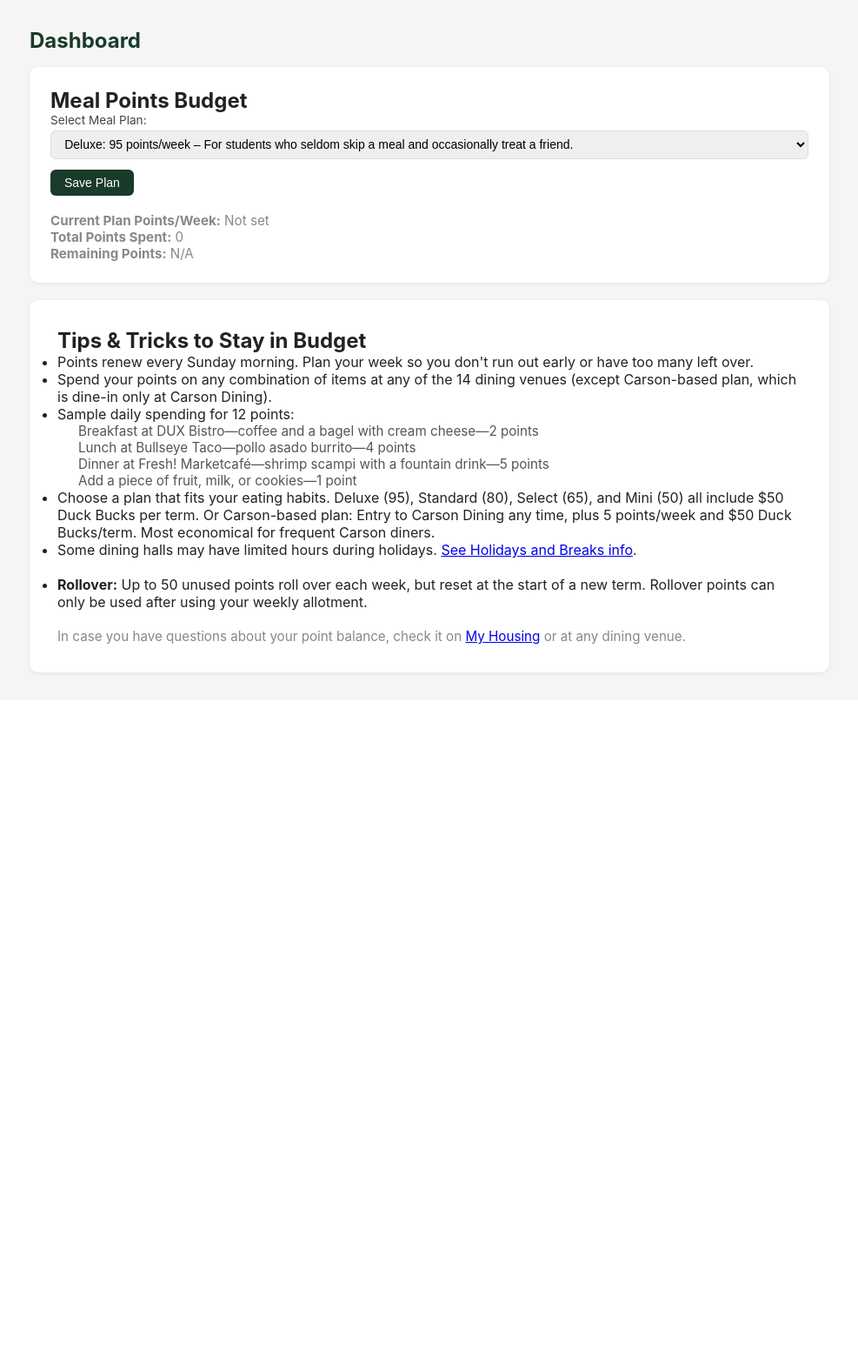
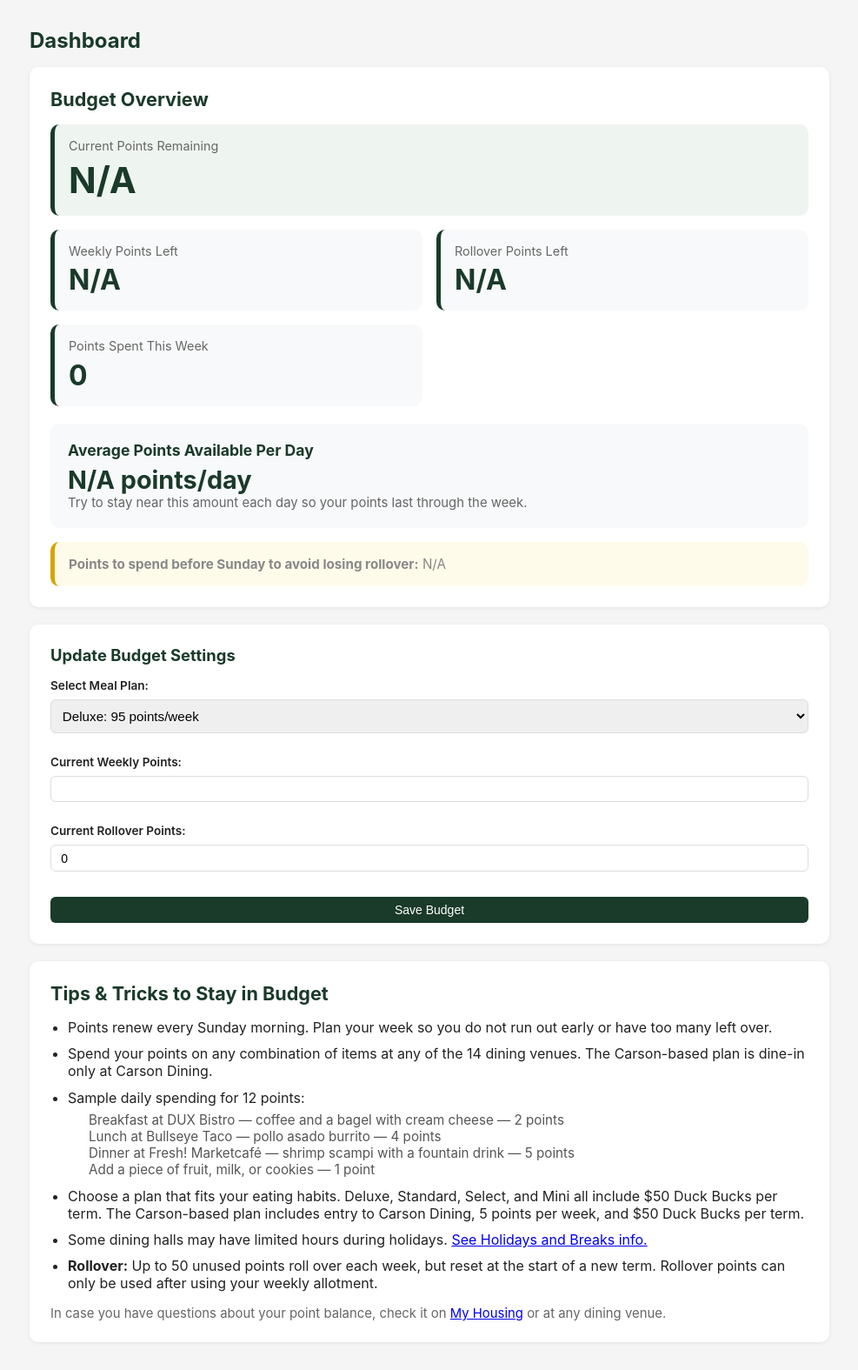
Before and after one commit to HaydenOelke/CS422-Project-2, a Flask app: page / in a window 1280 px wide. Shown: the part 52-1627 px from the top of the page at 87% size, without its empty margins (146-1133 px from the left). Before the commit the page ends 828 px from the top, so only its background shows below. Run offline with Flask 3, Linux system fonts and the light colour scheme; data that the repository does not hold is empty.

Commit message:
Add budget tracking and weekly spending updates
Added budget tracking support for the dashboard and purchase system. Updated purchases so logged meals are saved to the purchases collection and affect the current points balance. Added helpers for weekly spending, current remaining points, adding purchases again, and restoring points when purchases are deleted. Updated dashboard logic to display budget information based on the stored budget state instead of only using all-time purchase totals.

```diff
--- a/app/app.py
+++ b/app/app.py
@@ -8,7 +8,10 @@ from db import (
     set_budget,
     get_budget,
     get_total_spent,
-    get_remaining_budget
+    get_remaining_budget,
+    get_points_to_spend_before_reset,
+    check_weekly_reset,
+    force_weekly_reset
 )
 import csv
 import io
@@ -20,29 +23,48 @@ app.secret_key = "mealtrack-dev-secret"
 
 @app.route("/")
 def dashboard():
+    check_weekly_reset()
+
     budget = get_budget()
     total_spent = get_total_spent()
     remaining = get_remaining_budget()
+    points_to_spend = get_points_to_spend_before_reset()
+
     return render_template(
         "dashboard.html",
         budget=budget,
         total_spent=total_spent,
-        remaining=remaining
+        remaining=remaining,
+        points_to_spend=points_to_spend
     )
+
+@app.route("/test-reset")
+def test_reset():
+    force_weekly_reset()
+    flash("Weekly reset forced for testing.", "success")
+    return redirect(url_for("dashboard"))
 
 
 # ── Budget Form Submission ───────────────────────
 @app.route("/set-budget", methods=["POST"])
 def set_budget_route():
-    amount = request.form.get("budget_amount", "").strip()
+    plan_name = request.form.get("plan_name", "").strip()
+    current_points = request.form.get("current_points", "").strip()
+    rollover_points = request.form.get("rollover_points", "0").strip()
+
     try:
-        amount = float(amount)
-        if amount < 0:
+        current_points = float(current_points)
+        rollover_points = float(rollover_points)
+
+        if current_points < 0 or rollover_points < 0:
             raise ValueError
-        set_budget(amount)
+
+        set_budget(plan_name, current_points, rollover_points)
         flash("Budget updated.", "success")
+
     except ValueError:
-        flash("Please enter a valid non-negative number for the budget.", "error")
+        flash("Please enter a valid meal plan and non-negative point values.", "error")
+
     return redirect(url_for("dashboard"))
 
 @app.route("/meals")
@@ -101,7 +123,18 @@ def meal_log():
     location    = request.form.get("location", "").strip()
     meal_type   = request.form.get("meal_type", "").strip()
 
-    add_purchase(item_name, location, float(point_cost), meal_type)
+    try:
+        point_cost = float(point_cost)
+    except ValueError:
+        flash("Point cost must be a number.", "error")
+        return redirect(url_for("meals"))
+
+    purchase_id = add_purchase(item_name, location, point_cost, meal_type)
+
+    if purchase_id is None:
+        flash("You do not have enough weekly or rollover points to add this meal.", "error")
+        return redirect(url_for("meals"))
+
     flash(f"{item_name} logged to purchase history.", "success")
     return redirect(url_for("meals"))
 
@@ -193,7 +226,7 @@ def add_history_item_again(purchase_id):
     new_purchase_id = add_purchase_again(purchase_id)
 
     if new_purchase_id is None:
-        flash("Purchase could not be found.", "error")
+        flash("Purchase could not be added again. There may not be enough points.", "error")
     else:
         flash("Purchase added again with today's date.", "success")
 
--- a/app/templates/dashboard.html
+++ b/app/templates/dashboard.html
@@ -1,57 +1,313 @@
 {% extends "base.html" %}
 {% block title %}Dashboard{% endblock %}
+
 {% block content %}
 <h1>Dashboard</h1>
+
+{% with messages = get_flashed_messages(with_categories=true) %}
+  {% if messages %}
+    {% for category, message in messages %}
+      <div class="flash {{ category }}">{{ message }}</div>
+    {% endfor %}
+  {% endif %}
+{% endwith %}
+
 <div class="card">
-  <h2>Meal Points Budget</h2>
-  <form method="POST" action="/set-budget" style="margin-bottom:1.2rem;">
-    <label for="budget_amount">Select Meal Plan:</label>
-    <select name="budget_amount" id="budget_amount" required>
-      <option value="95" {% if budget == 95 %}selected{% endif %}>Deluxe: 95 points/week – For students who seldom skip a meal and occasionally treat a friend.</option>
-      <option value="80" {% if budget == 80 %}selected{% endif %}>Standard: 80 points/week – Most popular; enough for meals and snacks throughout the week.</option>
-      <option value="65" {% if budget == 65 %}selected{% endif %}>Select: 65 points/week – For students who might skip breakfast but not lunch or dinner.</option>
-      <option value="50" {% if budget == 50 %}selected{% endif %}>Mini: 50 points/week – For students who eat on the go and are often off campus on weekends.</option>
-      <option value="5" {% if budget == 5 %}selected{% endif %}>Carson-based: 5 points/week – Entry to Carson Dining any time, plus 5 points/week. Most economical for students.</option>
-    </select>
-    <button class="btn btn-primary" type="submit">Save Plan</button>
-  </form>
-  <div>
-    <p><strong>Current Plan Points/Week:</strong> {{ budget if budget is not none else 'Not set' }}</p>
-    <p><strong>Total Points Spent:</strong> {{ total_spent }}</p>
-    <p><strong>Remaining Points:</strong> {{ remaining if remaining is not none else 'N/A' }}</p>
+  <h2>Budget Overview</h2>
+
+  <div class="stats-grid">
+    <div class="stat-card main-stat">
+      <span class="stat-label">Current Points Remaining</span>
+      <span class="stat-value">
+        {{ remaining | round(2) if remaining is not none else 'N/A' }}
+      </span>
     </div>
 
-  {% if budget is not none %}
-  <div class="card" style="background:#f8f9fa; margin-top:1.5rem;">
-    <h3>Average Points to Use Per Day</h3>
+    <div class="stat-card">
+      <span class="stat-label">Weekly Points Left</span>
+      <span class="stat-value">
+        {{ budget.current_points | round(2) if budget else 'N/A' }}
+      </span>
+    </div>
+
+    <div class="stat-card">
+      <span class="stat-label">Rollover Points Left</span>
+      <span class="stat-value">
+        {{ budget.rollover_points | round(2) if budget else 'N/A' }}
+      </span>
+    </div>
+
+    <div class="stat-card">
+      <span class="stat-label">Points Spent This Week</span>
+      <span class="stat-value">
+        {{ total_spent | round(2) }}
+      </span>
+    </div>
+  </div>
+
+  <div class="daily-card">
+    <h3>Average Points Available Per Day</h3>
+    <p class="daily-number">
+      {{ (remaining / 7) | round(2) if remaining is not none else 'N/A' }} points/day
+    </p>
+    <p class="muted">
+      Try to stay near this amount each day so your points last through the week.
+    </p>
+  </div>
+
+  <div class="warning-card">
     <p>
-      For a 7-day week: <strong>{{ (budget / 7) | round(0) }}</strong> points/day
+      <strong>Points to spend before Sunday to avoid losing rollover:</strong>
+      {{ points_to_spend | round(2) if points_to_spend is not none else 'N/A' }}
     </p>
-    <p style="font-size:.93em; color:#666;">Tip: Try to keep your daily spending near this amount to make your points last all week.</p>
-  </div>
+
+    {% if budget and budget.last_reset_date %}
+      <p><strong>Last Weekly Reset:</strong> {{ budget.last_reset_date }}</p>
     {% endif %}
   </div>
+</div>
 
-<div class="card" style="padding:2rem;">
+<div class="card settings-card">
+  <h2>Update Budget Settings</h2>
+
+  <form method="POST" action="/set-budget" style="display:grid;gap:.8rem;">
+    <div>
+      <label for="plan_name">Select Meal Plan:</label>
+      <select name="plan_name" id="plan_name" required>
+        <option value="Deluxe" {% if budget and budget.plan_name == "Deluxe" %}selected{% endif %}>
+          Deluxe: 95 points/week
+        </option>
+        <option value="Standard" {% if budget and budget.plan_name == "Standard" %}selected{% endif %}>
+          Standard: 80 points/week
+        </option>
+        <option value="Select" {% if budget and budget.plan_name == "Select" %}selected{% endif %}>
+          Select: 65 points/week
+        </option>
+        <option value="Mini" {% if budget and budget.plan_name == "Mini" %}selected{% endif %}>
+          Mini: 50 points/week
+        </option>
+        <option value="Carson-based" {% if budget and budget.plan_name == "Carson-based" %}selected{% endif %}>
+          Carson-based: 5 points/week
+        </option>
+      </select>
+    </div>
+
+    <div>
+      <label for="current_points">Current Weekly Points:</label>
+      <input
+        type="number"
+        name="current_points"
+        id="current_points"
+        step="0.01"
+        min="0"
+        value="{{ budget.current_points if budget else '' }}"
+        required>
+    </div>
+
+    <div>
+      <label for="rollover_points">Current Rollover Points:</label>
+      <input
+        type="number"
+        name="rollover_points"
+        id="rollover_points"
+        step="0.01"
+        min="0"
+        value="{{ budget.rollover_points if budget else 0 }}">
+    </div>
+
+    <button class="btn btn-primary" type="submit">Save Budget</button>
+  </form>
+</div>
+
+<div class="card tips-card">
   <h2>Tips & Tricks to Stay in Budget</h2>
+
   <ul>
-      <li>Points renew every Sunday morning. Plan your week so you don't run out early or have too many left over.</li>
-      <li>Spend your points on any combination of items at any of the 14 dining venues (except Carson-based plan, which is dine-in only at Carson Dining).</li>
-      <li>Sample daily spending for 12 points: <br>
-        <div style="margin-left:1.5rem; color:#555; font-size:.95em;">
-          Breakfast at DUX Bistro—coffee and a bagel with cream cheese—2 points<br>
-          Lunch at Bullseye Taco—pollo asado burrito—4 points<br>
-          Dinner at Fresh! Marketcafé—shrimp scampi with a fountain drink—5 points<br>
-          Add a piece of fruit, milk, or cookies—1 point
+    <li>Points renew every Sunday morning. Plan your week so you do not run out early or have too many left over.</li>
+
+    <li>
+      Spend your points on any combination of items at any of the 14 dining venues.
+      The Carson-based plan is dine-in only at Carson Dining.
+    </li>
+
+    <li>
+      Sample daily spending for 12 points:
+      <div class="sample-spending">
+        Breakfast at DUX Bistro — coffee and a bagel with cream cheese — 2 points<br>
+        Lunch at Bullseye Taco — pollo asado burrito — 4 points<br>
+        Dinner at Fresh! Marketcafé — shrimp scampi with a fountain drink — 5 points<br>
+        Add a piece of fruit, milk, or cookies — 1 point
       </div>
     </li>
-      <li>Choose a plan that fits your eating habits. Deluxe (95), Standard (80), Select (65), and Mini (50) all include $50 Duck Bucks per term. Or Carson-based plan:
-        Entry to Carson Dining any time, plus 5 points/week and $50 Duck Bucks/term. Most economical for frequent Carson diners.</li>
-      <li>Some dining halls may have limited hours during holidays. <a href="https://housing.uoregon.edu/breaks" target="_blank">See Holidays and Breaks info</a>.</li>
-      <br>
-      <li><strong>Rollover:</strong> Up to 50 unused points roll over each week, but reset at the start of a new term. Rollover points can only be used after using your weekly allotment.</li>
+
+    <li>
+      Choose a plan that fits your eating habits. Deluxe, Standard, Select, and Mini all include $50 Duck Bucks per term.
+      The Carson-based plan includes entry to Carson Dining, 5 points per week, and $50 Duck Bucks per term.
+    </li>
+
+    <li>
+      Some dining halls may have limited hours during holidays.
+      <a href="https://housing.uoregon.edu/breaks" target="_blank">See Holidays and Breaks info.</a>
+    </li>
+
+    <li>
+      <strong>Rollover:</strong> Up to 50 unused points roll over each week, but reset at the start of a new term.
+      Rollover points can only be used after using your weekly allotment.
+    </li>
   </ul>
-    <br>
-    <p>In case you have questions about your point balance, check it on <a href="https://housing.uoregon.edu/myhousing" target="_blank">My Housing</a> or at any dining venue.</p>
+
+  <p class="muted">
+    In case you have questions about your point balance, check it on
+    <a href="https://housing.uoregon.edu/myhousing" target="_blank">My Housing</a>
+    or at any dining venue.
+  </p>
 </div>
+
+<style>
+  h2 {
+    color: #1a3a2a;
+    font-size: 1.35rem;
+    margin-bottom: 1rem;
+  }
+
+  h3 {
+    color: #1a3a2a;
+    font-size: 1.1rem;
+    margin-bottom: 0.4rem;
+  }
+
+  .stats-grid {
+    display: grid;
+    grid-template-columns: repeat(2, minmax(0, 1fr));
+    gap: 1rem;
+    margin-top: 1rem;
+  }
+
+  .stat-card {
+    background: #f8f9fa;
+    border-radius: 10px;
+    padding: 1rem;
+    border-left: 5px solid #1a3a2a;
+  }
+
+  .main-stat {
+    grid-column: 1 / -1;
+    background: #eef5f0;
+  }
+
+  .stat-label {
+    display: block;
+    font-size: 0.9rem;
+    color: #666;
+    margin-bottom: 0.35rem;
+  }
+
+  .stat-value {
+    display: block;
+    font-size: 2rem;
+    font-weight: 700;
+    color: #1a3a2a;
+  }
+
+  .main-stat .stat-value {
+    font-size: 2.6rem;
+  }
+
+  .daily-card {
+    background: #f8f9fa;
+    border-radius: 10px;
+    padding: 1.25rem;
+    margin-top: 1.25rem;
+  }
+
+  .daily-number {
+    font-size: 1.8rem;
+    font-weight: 700;
+    color: #1a3a2a;
+    margin-top: 0.35rem;
+  }
+
+  .warning-card {
+    margin-top: 1rem;
+    padding: 1rem;
+    background: #fffbea;
+    border-radius: 10px;
+    border-left: 5px solid #d6a600;
+  }
+
+  .warning-card p {
+    margin-bottom: 0.4rem;
+  }
+
+  .warning-card p:last-child {
+    margin-bottom: 0;
+  }
+
+  .settings-card {
+    margin-top: 1.25rem;
+  }
+
+  .settings-card h2 {
+    font-size: 1.15rem;
+  }
+
+  .tips-card {
+    margin-top: 1.25rem;
+  }
+
+  .tips-card ul {
+    margin-left: 1.25rem;
+    margin-bottom: 1rem;
+  }
+
+  .tips-card li {
+    margin-bottom: 0.65rem;
+  }
+
+  .sample-spending {
+    margin-left: 1.5rem;
+    margin-top: 0.4rem;
+    color: #555;
+    font-size: 0.95rem;
+  }
+
+  .muted {
+    color: #666;
+    font-size: 0.93rem;
+  }
+
+  label {
+    font-weight: 600;
+    color: #222;
+  }
+
+  input,
+  select {
+    width: 100%;
+    padding: 0.55rem;
+    border: 1px solid #ddd;
+    border-radius: 6px;
+    font-size: 0.95rem;
+    margin-top: 0.25rem;
+  }
+
+  button {
+    margin-top: 0.25rem;
+  }
+
+  @media (max-width: 700px) {
+    .stats-grid {
+      grid-template-columns: 1fr;
+    }
+
+    .main-stat {
+      grid-column: auto;
+    }
+
+    .main-stat .stat-value {
+      font-size: 2rem;
+    }
+  }
+</style>
+
 {% endblock %}
```
Also changed, not shown: app/db.py (+238 -19 lines), 2 other files. Lines whose indentation alone changed are shown as unchanged.
